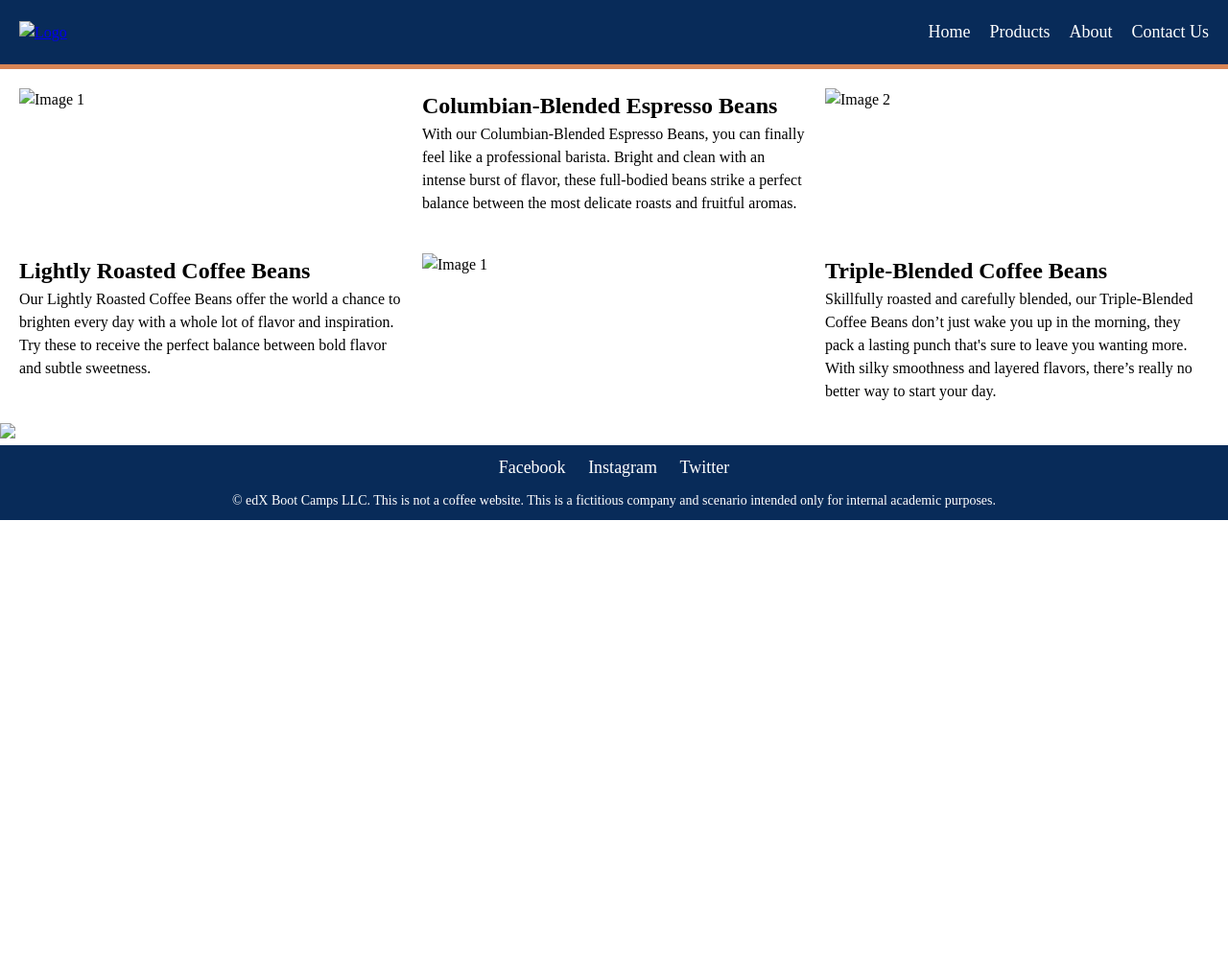
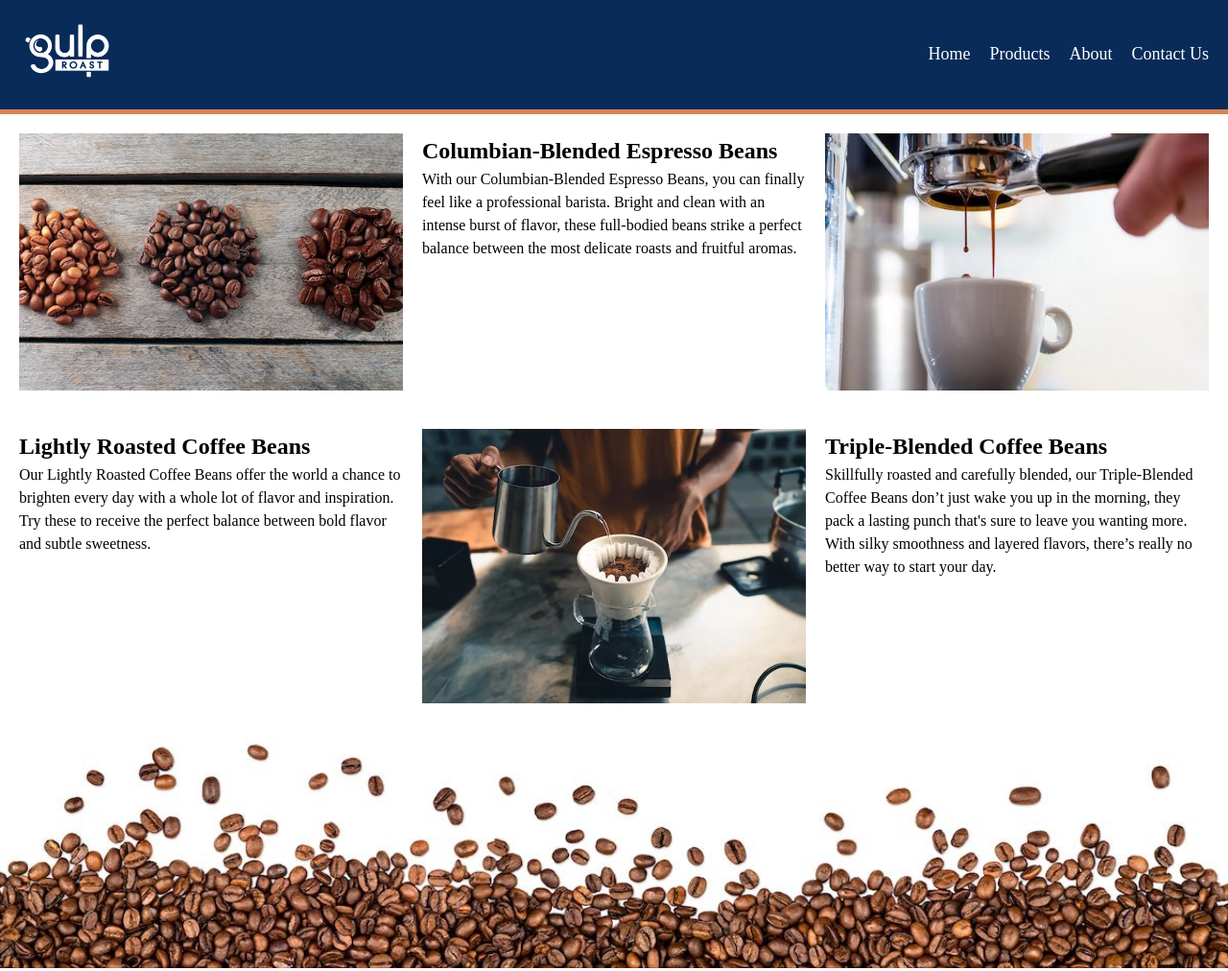
Before and after one commit to Hetal93/Module10, a plain HTML site: page product.html in a window 1280 px wide. Shown: the top 1012 px of the page at 96% size. Before the commit the page ends 800 px from the top, so only its background shows below. Drawn offline with Linux system fonts and the light colour scheme.

Commit message:
Update product.html

```diff
--- a/product.html
+++ b/product.html
@@ -14,7 +14,7 @@
 <header>
     <nav class="navbar">
         <div class="logo">
-            <a href="home.html">    <img src="images/gulp-logo-light.png" alt="Logo" width="100"> </a>
+            <a href="home.html">    <img src="gulp-logo-light.png" alt="Logo" width="100"> </a>
         </div>
         <ul class="nav-links">
 
@@ -34,7 +34,7 @@
     <!-- Main Section 1 -->
     <section class="content">
         <div class="images">
-            <img src="images/gulp-coffee-beans.jpg" alt="Image 1" id="hidebeans">
+            <img src="gulp-coffee-beans.jpg" alt="Image 1" id="hidebeans">
         </div>
 
         <div class="text">
@@ -44,7 +44,7 @@
         </div>
         <div class="images">
 
-            <img src="images/gulp-espresso.jpg" alt="Image 2" id="hideespresso">
+            <img src="gulp-espresso.jpg" alt="Image 2" id="hideespresso">
         </div>
     </section>
 
@@ -59,7 +59,7 @@
         </div>
 
         <div class="images">
-            <img src="images/gulp-pouring-coffee-horizontal.jpg" alt="Image 1" id="hidedrinkingcoffee">
+            <img src="gulp-pouring-coffee-horizontal.jpg" alt="Image 1" id="hidedrinkingcoffee">
         </div>
 
         <div class="text">
@@ -70,12 +70,12 @@
 
     </section>
     <section>
-        <img src="images/gulp-coffee-beans.jpg" alt="Image 1" id="beans">
+        <img src="gulp-coffee-beans.jpg" alt="Image 1" id="beans">
     </section>
 
 <!-- bottom image -->
 
-<img class="bottomimage" src="images/gulp-bottom-beans.jpg">
+<img class="bottomimage" src="gulp-bottom-beans.jpg">
 
 
 <!-- Footer -->
```
